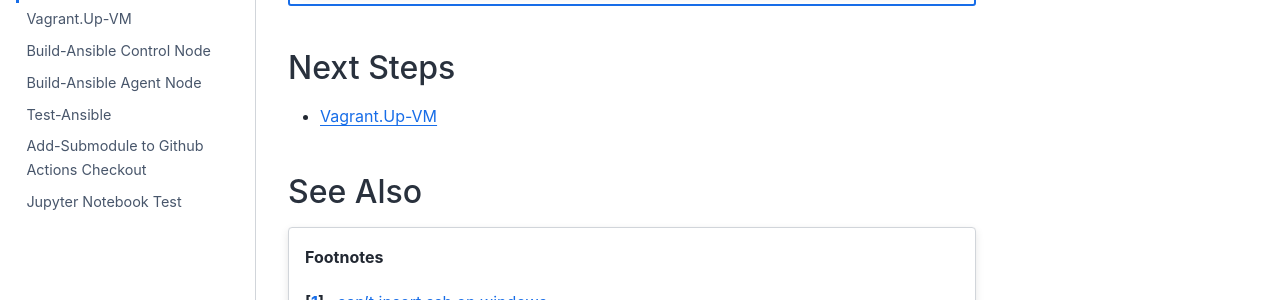
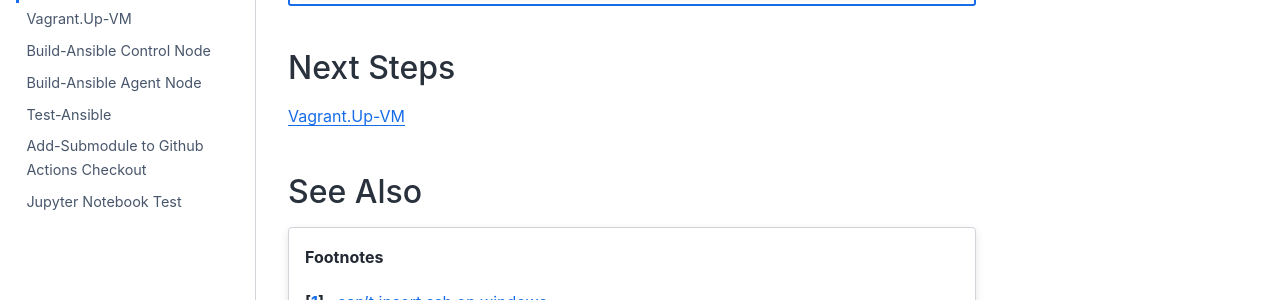
Before and after one commit to Liimurr/notes, a Sphinx documentation site: the page built from doc/Vagrant.Initialize-VM.rst, in a window 1280 px wide and 900 px high, scrolled down 1597 px. Shown: the part 394-694 px from the top of the window. Built offline with Sphinx 7.4.7 and the Sphinx Book theme 1.1.4, drawn with Linux system fonts in a browser that asks for light colours.

Commit message:
remove bullet from single list item

```diff
--- a/doc/Vagrant.Initialize-VM.rst
+++ b/doc/Vagrant.Initialize-VM.rst
@@ -80,7 +80,7 @@ Edit-Vatgrantfile
 
 Next Steps
 ----------
-- :doc:`Vagrant.Up-VM`
+:doc:`Vagrant.Up-VM`
 
 See Also
 --------
```
